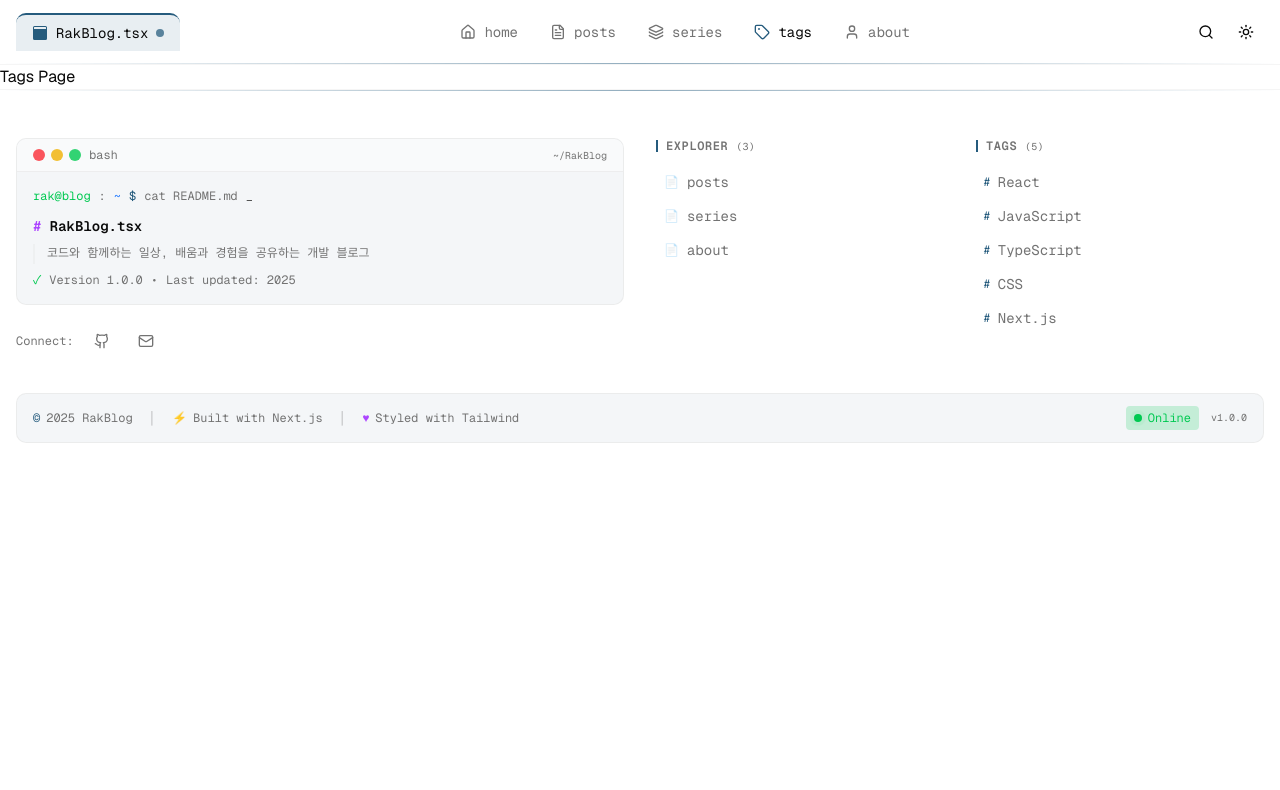
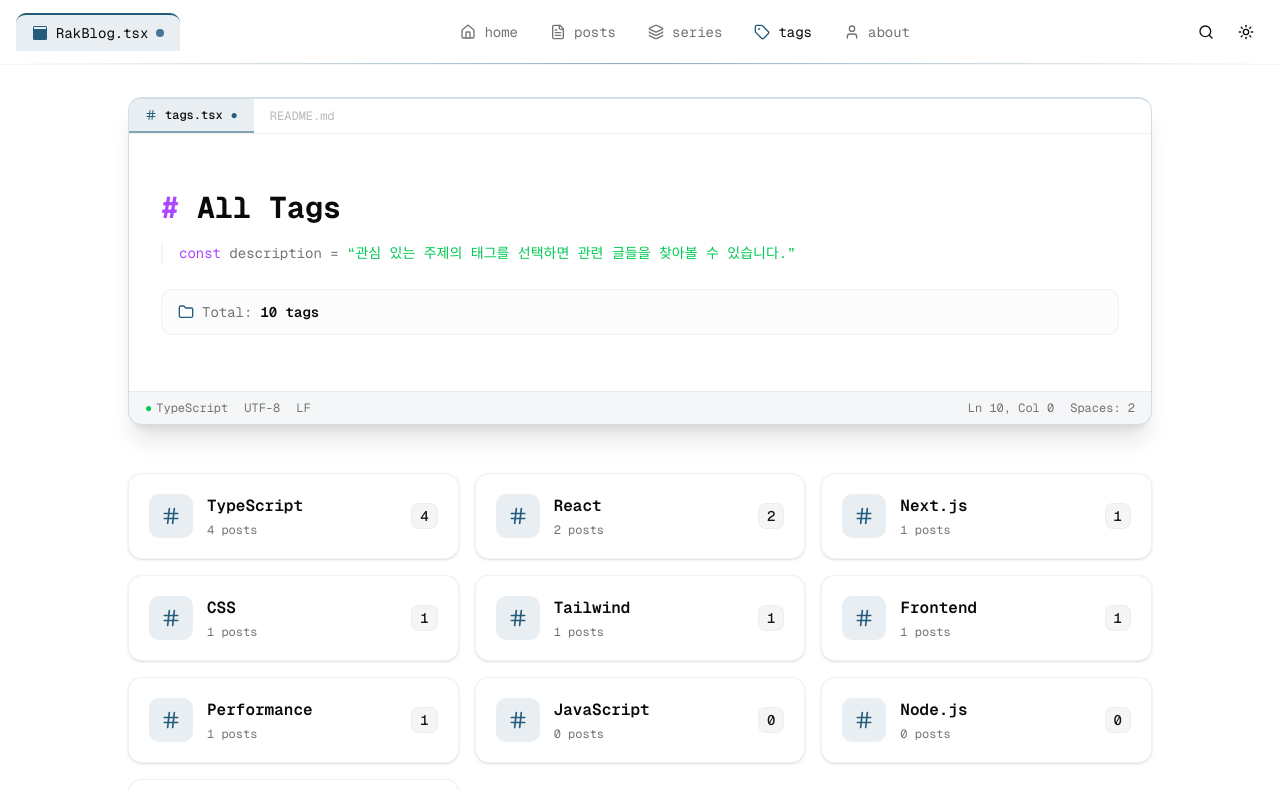
Before and after one commit to rak517/Rak-Blog, a Next.js app: page /tags in a window 1280 px wide. Shown: the top 790 px of the page. Built offline with nearby package versions, Linux system fonts and the light colour scheme.

Commit message:
:sparkles: feat: 태그 페이지 UI 구현

```diff
--- a/src/app/(public)/tags/page.tsx
+++ b/src/app/(public)/tags/page.tsx
@@ -1,3 +1,106 @@
-export default function Page() {
-  return <div>Tags Page</div>;
+import { Card, CardContent } from '@/components/ui/Card';
+import { Badge } from '@/components/ui/Badge';
+import { mockTags } from '@/data/tags-data';
+import { mockPostTags } from '@/data/post-tags-data';
+import Link from 'next/link';
+import { Hash, Folder } from 'lucide-react';
+
+export default function TagsPage() {
+  const tagsWithCount = mockTags.map((tag) => ({
+    ...tag,
+    count: mockPostTags.filter((pt) => pt.tagId === tag.id).length,
+  }));
+
+  const sortedTags = tagsWithCount.sort((a, b) => b.count - a.count);
+
+  return (
+    <div className='min-h-screen pb-24'>
+      <main className='container mx-auto px-4 py-8'>
+        <div className='mx-auto max-w-5xl'>
+          <div className='group relative mb-12'>
+            <div className='from-primary/20 to-primary/20 absolute inset-0 -z-10 rounded-xl bg-gradient-to-r via-purple-500/20 opacity-0 blur-xl transition-opacity duration-500 group-hover:opacity-100' />
+
+            <Card className='border-primary/20 overflow-hidden border-t-2 py-0 shadow-xl'>
+              <div className='border-border/60 bg-background/95 flex items-center border-b backdrop-blur'>
+                <div className='bg-primary/10 border-primary/50 flex items-center space-x-2 border-b-2 px-4 py-2'>
+                  <Hash className='text-primary h-3 w-3' />
+                  <span className='text-foreground font-mono text-xs font-medium'>tags.tsx</span>
+                  <span className='text-primary text-xs'>●</span>
+                </div>
+                <div className='flex items-center space-x-2 px-4 py-2 opacity-50'>
+                  <span className='text-muted-foreground font-mono text-xs'>README.md</span>
+                </div>
+              </div>
+
+              <CardContent className='space-y-6 p-8'>
+                <div>
+                  <h1 className='mb-4 font-mono text-3xl font-bold'>
+                    <span className='text-purple-500'># </span>
+                    <span className='text-foreground'>All Tags</span>
+                  </h1>
+                  <p className='border-border/40 text-muted-foreground border-l-2 pl-4 font-mono text-sm leading-relaxed'>
+                    <span className='text-purple-500'>const</span> description ={' '}
+                    <span className='text-green-500'>
+                      &ldquo;관심 있는 주제의 태그를 선택하면 관련 글들을 찾아볼 수 있습니다.&rdquo;
+                    </span>
+                  </p>
+                </div>
+
+                <div className='bg-muted/30 border-border/50 flex items-center justify-between rounded-lg border px-4 py-3'>
+                  <div className='flex items-center space-x-2 font-mono text-sm'>
+                    <Folder className='text-primary h-4 w-4' />
+                    <span className='text-muted-foreground'>Total:</span>
+                    <span className='text-foreground font-semibold'>{sortedTags.length} tags</span>
+                  </div>
+                </div>
+              </CardContent>
+
+              <div className='bg-primary/5 border-border/60 text-muted-foreground flex items-center justify-between border-t px-4 py-2 font-mono text-xs'>
+                <div className='flex items-center space-x-4'>
+                  <span className='flex items-center space-x-1'>
+                    <span className='text-green-500'>●</span>
+                    <span>TypeScript</span>
+                  </span>
+                  <span>UTF-8</span>
+                  <span>LF</span>
+                </div>
+                <div className='flex items-center space-x-4'>
+                  <span>Ln {sortedTags.length}, Col 0</span>
+                  <span>Spaces: 2</span>
+                </div>
+              </div>
+            </Card>
+          </div>
+
+          <div className='grid gap-4 md:grid-cols-2 lg:grid-cols-3'>
+            {sortedTags.map((tag) => (
+              <Link key={tag.id} href={`/tags/${tag.slug}`}>
+                <Card className='group border-border/50 hover:border-primary/50 hover:bg-primary/5 h-full p-0 shadow-sm transition-all duration-300 hover:shadow-lg'>
+                  <CardContent className='p-5'>
+                    <div className='flex items-center gap-3.5'>
+                      <div className='bg-primary/10 group-hover:bg-primary/20 flex h-11 w-11 shrink-0 items-center justify-center rounded-lg transition-all group-hover:scale-110'>
+                        <Hash className='text-primary h-5 w-5' />
+                      </div>
+                      <div className='min-w-0 flex-1'>
+                        <h3 className='group-hover:text-primary mb-1 truncate font-mono text-base font-semibold transition-colors'>
+                          {tag.name}
+                        </h3>
+                        <p className='text-muted-foreground font-mono text-xs'>{tag.count} posts</p>
+                      </div>
+                      <Badge
+                        variant='secondary'
+                        className='border-border/50 group-hover:border-primary/50 group-hover:bg-primary/10 shrink-0 border font-mono text-sm transition-colors'
+                      >
+                        {tag.count}
+                      </Badge>
+                    </div>
+                  </CardContent>
+                </Card>
+              </Link>
+            ))}
+          </div>
+        </div>
+      </main>
+    </div>
+  );
 }
```
